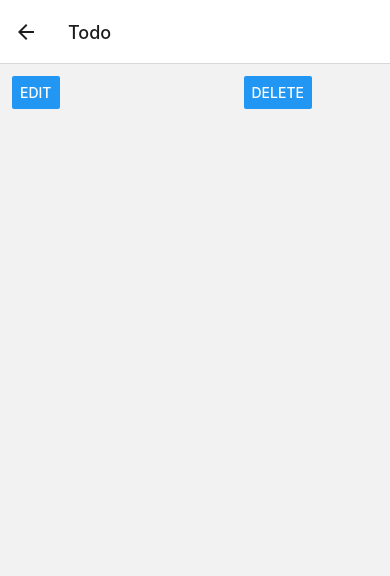
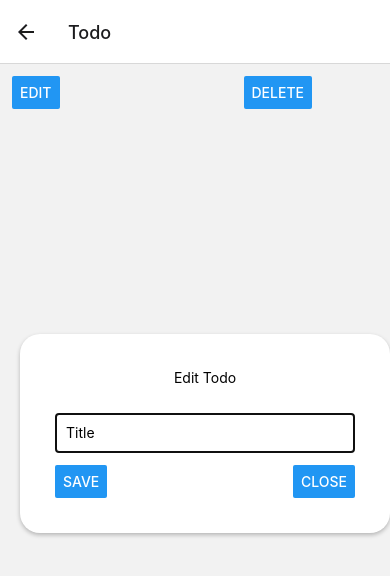
Before and after one commit to drogon98/react-native-recap, a React Native app: screen /Todo in a window 390 px wide. Both pictures are taken after a click on the button "EDIT". Shown: the top 576 px of the page. Built offline with nearby package versions, Linux system fonts and the light colour scheme.

Commit message:
added edit todo feat

```diff
--- a/components/AddTodoModal.tsx
+++ b/components/AddEditTodoModal.tsx
@@ -1,24 +1,48 @@
-import React from "react";
+import React, { useEffect } from "react";
 import { Modal, View, Text, StyleSheet, Button, TextInput } from "react-native";
-import { ITodo, addTodo } from "../store/slices/todos";
-import { useAppDispatch } from "../store";
+import { ITodo, addTodo, editTodo, setActiveTodo } from "../store/slices/todos";
+import { useAppDispatch, useAppSelector } from "../store";
 import uuid from "react-native-uuid";
 
-interface IAddTodoModalProps {
+interface IAddEditTodoModalProps {
   showModal: boolean;
   setShowModal: React.Dispatch<React.SetStateAction<boolean>>;
+  action: "add" | "edit";
 }
 
-const AddTodoModal = (props: IAddTodoModalProps) => {
+const AddEditTodoModal = (props: IAddEditTodoModalProps) => {
   const [title, setTitle] = React.useState("");
   const dispatch = useAppDispatch();
+  const todo = useAppSelector((state) => state.todos.activeTodo);
+  const [todoId, setTodoId] = React.useState("");
+
+  useEffect(() => {
+    if (props.action === "edit" && todo) {
+      setTitle(todo.title);
+      setTodoId(todo.id);
+    }
+  }, [todo, props.action]);
 
   const handleChange = (val: string) => {
     setTitle(val);
   };
 
-  const handleSaveTodo = (todo: ITodo) => {
-    dispatch(addTodo(todo));
+  const handleSaveTodo = (title: string) => {
+    if (props.action === "add") {
+      dispatch(
+        addTodo({
+          title,
+          id: uuid.v4().toString(),
+        })
+      );
+    } else if (props.action === "edit") {
+      const updatedTodo = {
+        title,
+        id: todoId,
+      };
+      dispatch(setActiveTodo(updatedTodo));
+      dispatch(editTodo(updatedTodo));
+    }
     props.setShowModal(false);
   };
 
@@ -33,12 +57,15 @@ const AddTodoModal = (props: IAddTodoModalProps) => {
     >
       <View style={styles.centeredView}>
         <View style={styles.modalView}>
-          <Text style={styles.modalText}>Add Todo</Text>
+          <Text style={styles.modalText}>
+            {props.action === "add" ? "Add" : "Edit"} Todo
+          </Text>
 
           <TextInput
             placeholder="Title"
             style={styles.input}
             onChangeText={handleChange}
+            value={title}
           />
           {/* <TextInput
         placeholder="Password"
@@ -51,10 +78,7 @@ const AddTodoModal = (props: IAddTodoModalProps) => {
             <Button
               title="Save"
               onPress={() => {
-                handleSaveTodo({
-                  id: uuid.v4().toString(),
-                  title,
-                });
+                handleSaveTodo(title);
               }}
             />
             <Button
@@ -115,4 +139,4 @@ const styles = StyleSheet.create({
   },
 });
 
-export default AddTodoModal;
+export default AddEditTodoModal;
--- a/screens/Dashboard.tsx
+++ b/screens/Dashboard.tsx
@@ -10,8 +10,8 @@ import {
   Pressable,
 } from "react-native";
 import { useAppDispatch, useAppSelector } from "../store";
-import AddTodoModal from "../components/AddTodoModal";
-import { ITodo, updateActiveTodo } from "../store/slices/todos";
+import AddEditTodoModal from "../components/AddEditTodoModal";
+import { ITodo, setActiveTodo } from "../store/slices/todos";
 
 const DashboardScreen = (props: any) => {
   const dispatch = useAppDispatch();
@@ -23,8 +23,7 @@ const DashboardScreen = (props: any) => {
   };
 
   const handleTodoPress = (e: GestureResponderEvent, todo: ITodo) => {
-    console.log("e", e);
-    dispatch(updateActiveTodo(todo));
+    dispatch(setActiveTodo(todo));
     props.navigation.navigate("Todo");
   };
 
@@ -35,9 +34,10 @@ const DashboardScreen = (props: any) => {
       <Button title="Add Todo" onPress={handleAddTodoPress} />
 
       {showAddTodoModal && (
-        <AddTodoModal
+        <AddEditTodoModal
           setShowModal={setShowAddTodoModal}
           showModal={showAddTodoModal}
+          action="add"
         />
       )}
 
--- a/screens/Todo.tsx
+++ b/screens/Todo.tsx
@@ -7,26 +7,36 @@ import {
   GestureResponderEvent,
 } from "react-native";
 import { useAppDispatch, useAppSelector } from "../store";
-import { removeTodo, updateActiveTodo } from "../store/slices/todos";
+import { removeTodo, setActiveTodo } from "../store/slices/todos";
+import AddEditTodoModal from "../components/AddEditTodoModal";
 
 const TodoScreen = (props: any) => {
   const todo = useAppSelector((state) => state.todos.activeTodo);
   const dispatch = useAppDispatch();
+  const [showEditTodoModal, setShowEditTodoModal] = React.useState(false);
 
   const handleDeleteTodoPress = (e: GestureResponderEvent) => {
     dispatch(removeTodo(todo?.id ?? ""));
-    dispatch(updateActiveTodo(null));
+    dispatch(setActiveTodo(null));
     props.navigation.navigate("Dashboard");
   };
+
   return (
     <View style={styles.container}>
+      {showEditTodoModal && (
+        <AddEditTodoModal
+          setShowModal={setShowEditTodoModal}
+          showModal={showEditTodoModal}
+          action="edit"
+        />
+      )}
       <Text style={styles.heading}>{todo?.title}</Text>
 
       <View style={styles.buttonsWrapper}>
         <Button
           title="Edit"
           onPress={() => {
-            //
+            setShowEditTodoModal(true);
           }}
         />
         <Button title="Delete" onPress={handleDeleteTodoPress} />
--- a/store/slices/todos.ts
+++ b/store/slices/todos.ts
@@ -22,8 +22,15 @@ const todosSlice = createSlice({
     addTodo: (state, action: PayloadAction<ITodo>) => {
       state.todos = [action.payload, ...(state.todos ?? [])];
     },
-    updateActiveTodo: (state, action: PayloadAction<ITodo | null>) => {
+    setActiveTodo: (state, action: PayloadAction<ITodo | null>) => {
       state.activeTodo = action.payload;
+    },
+    editTodo: (state, action: PayloadAction<ITodo>) => {
+      state.todos = [
+        ...state.todos.map((todo) =>
+          todo.id === action.payload.id ? action.payload : todo
+        ),
+      ];
     },
     removeTodo: (state, action: PayloadAction<string>) => {
       state.todos = [
@@ -33,6 +40,7 @@ const todosSlice = createSlice({
   },
 });
 
-export const { addTodo, updateActiveTodo, removeTodo } = todosSlice.actions;
+export const { addTodo, setActiveTodo, removeTodo, editTodo } =
+  todosSlice.actions;
 
 export const todosReducer = todosSlice.reducer;
```
